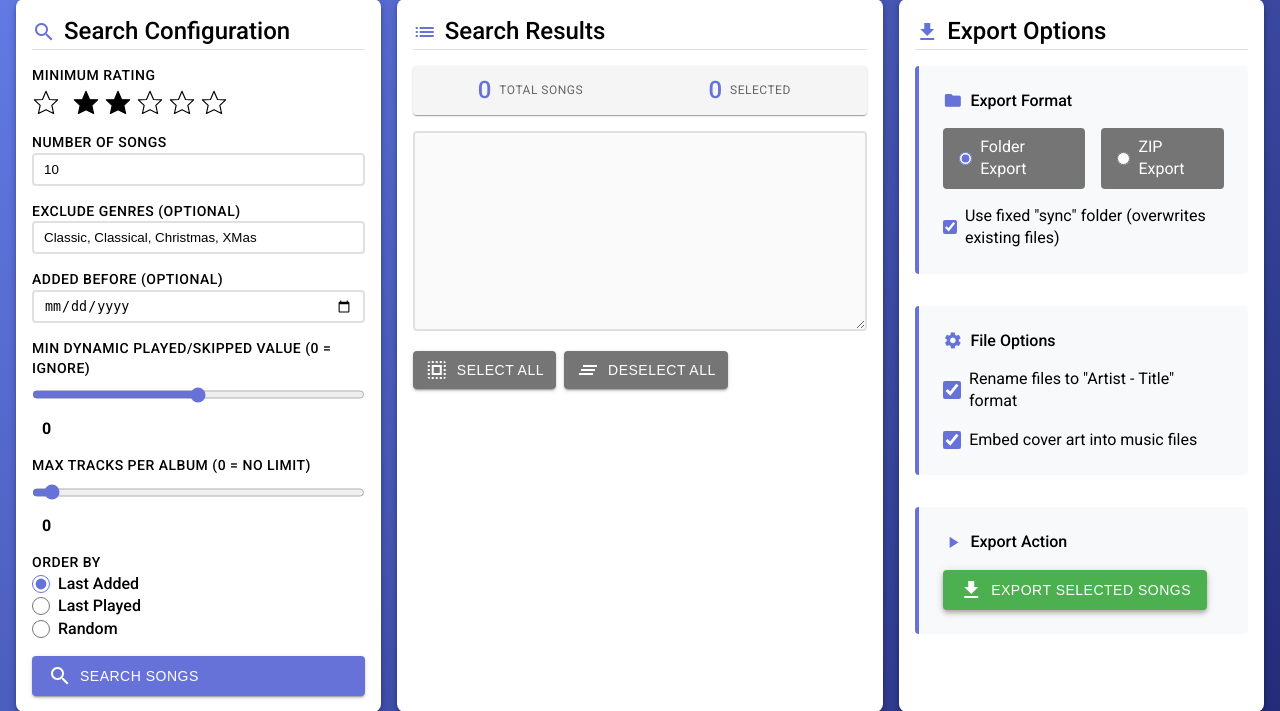
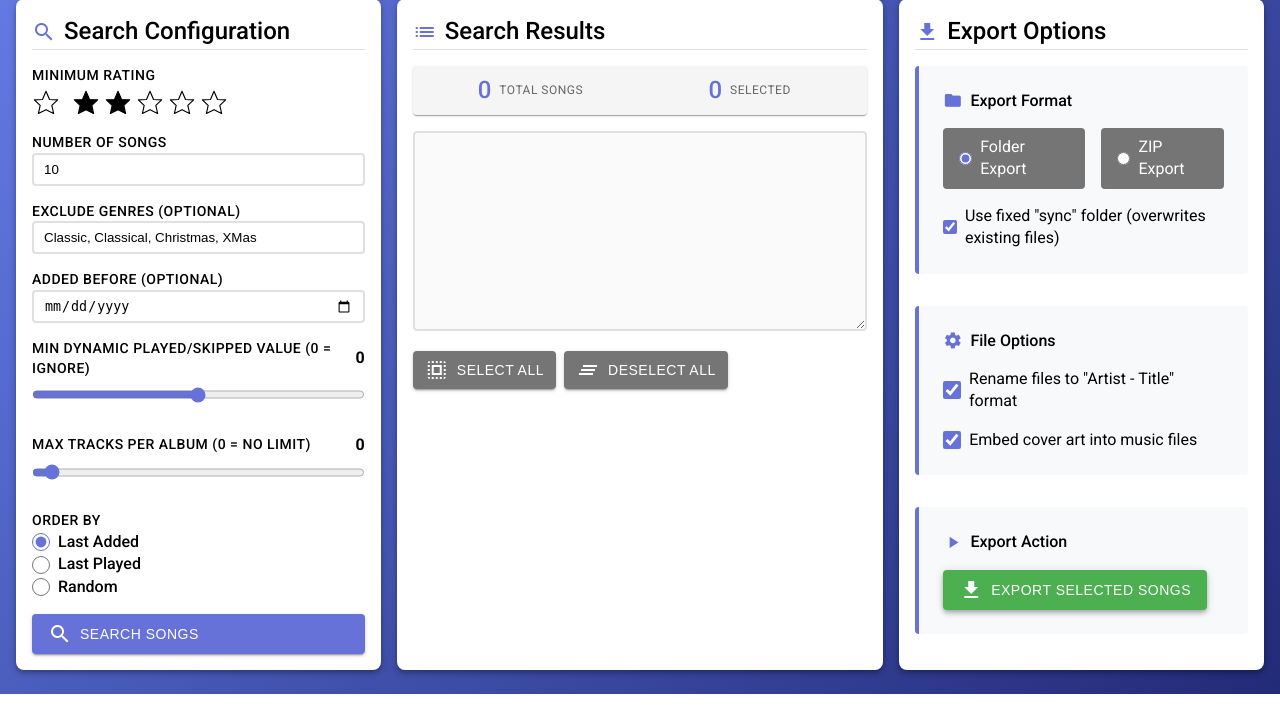
Before and after one commit to grasshide/LMS-Mixtape, a Flask app: page / in a window 1280 px wide. Shown: the part 111-822 px from the top of the page. Run offline with Flask 3, Linux system fonts and the light colour scheme; some libraries are stand-ins or nearby versions.

Commit message:
reposition labels

```diff
--- a/static/styles.css
+++ b/static/styles.css
@@ -153,6 +153,17 @@ body {
     font-size: var(--mdc-typography-subtitle2-font-size);
     text-transform: uppercase;
     letter-spacing: 0.5px;
+    margin-bottom: 0; /* Remove bottom margin for labels within .label-and-value */
+}
+
+.label-and-value {
+    display: flex;
+    align-items: center;
+    justify-content: space-between; /* Align items to left and right edges */
+}
+
+.label-and-value label {
+    margin-bottom: 0; /* Ensure no extra margin below label */
 }
 
 .form-control {
--- a/templates/index.html
+++ b/templates/index.html
@@ -56,18 +56,22 @@
                     <div class="row">
                         <div class="col">
                             <div class="form-group">
-                                <label for="dynPsVal">Min Dynamic Played/Skipped Value (0 = ignore)</label>
+                                <div class="label-and-value">
+                                    <label for="dynPsVal">Min Dynamic Played/Skipped Value (0 = ignore)</label>
+                                    <span id="dynPsValValue" style="margin-left: 10px; font-weight: bold;">0</span>
+                                </div>
                                 <input type="range" id="dynPsVal" class="form-control" value="0" min="-100" max="100" step="5" oninput="document.getElementById('dynPsValValue').textContent = this.value">
-                                <span id="dynPsValValue" style="margin-left: 10px; font-weight: bold;">0</span>
                             </div>
                         </div>
                     </div>
                     <div class="row">
                         <div class="col">
                             <div class="form-group">
-                                <label for="albumLimit">Max Tracks per Album (0 = no limit)</label>
+                                <div class="label-and-value">
+                                    <label for="albumLimit">Max Tracks per Album (0 = no limit)</label>
+                                    <span id="albumLimitValue" style="margin-left: 10px; font-weight: bold;">0</span>
+                                </div>
                                 <input type="range" id="albumLimit" class="form-control" value="0" min="0" max="3" step="1" oninput="document.getElementById('albumLimitValue').textContent = this.value">
-                                <span id="albumLimitValue" style="margin-left: 10px; font-weight: bold;">0</span>
                             </div>
                         </div>
                     </div>
```
